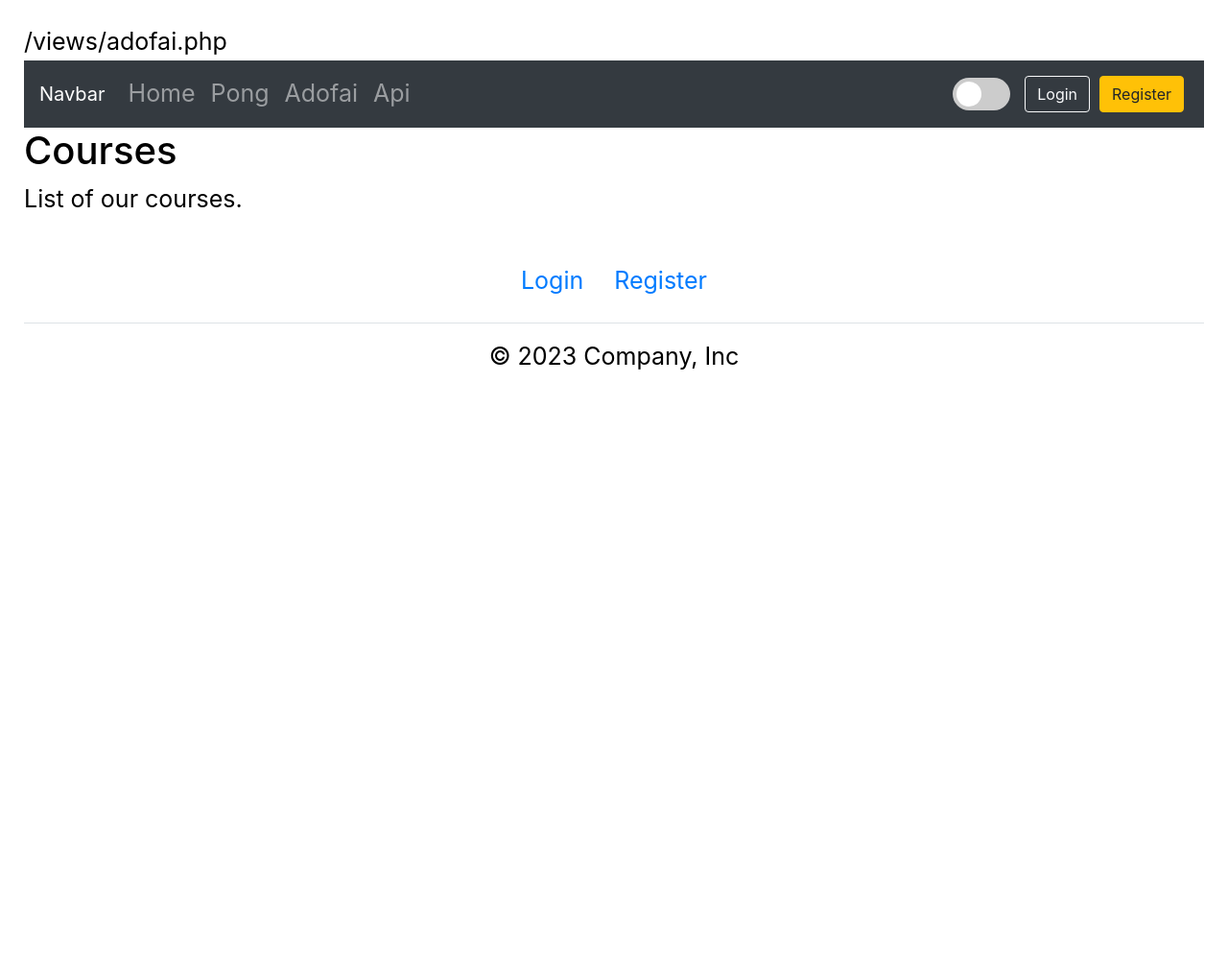
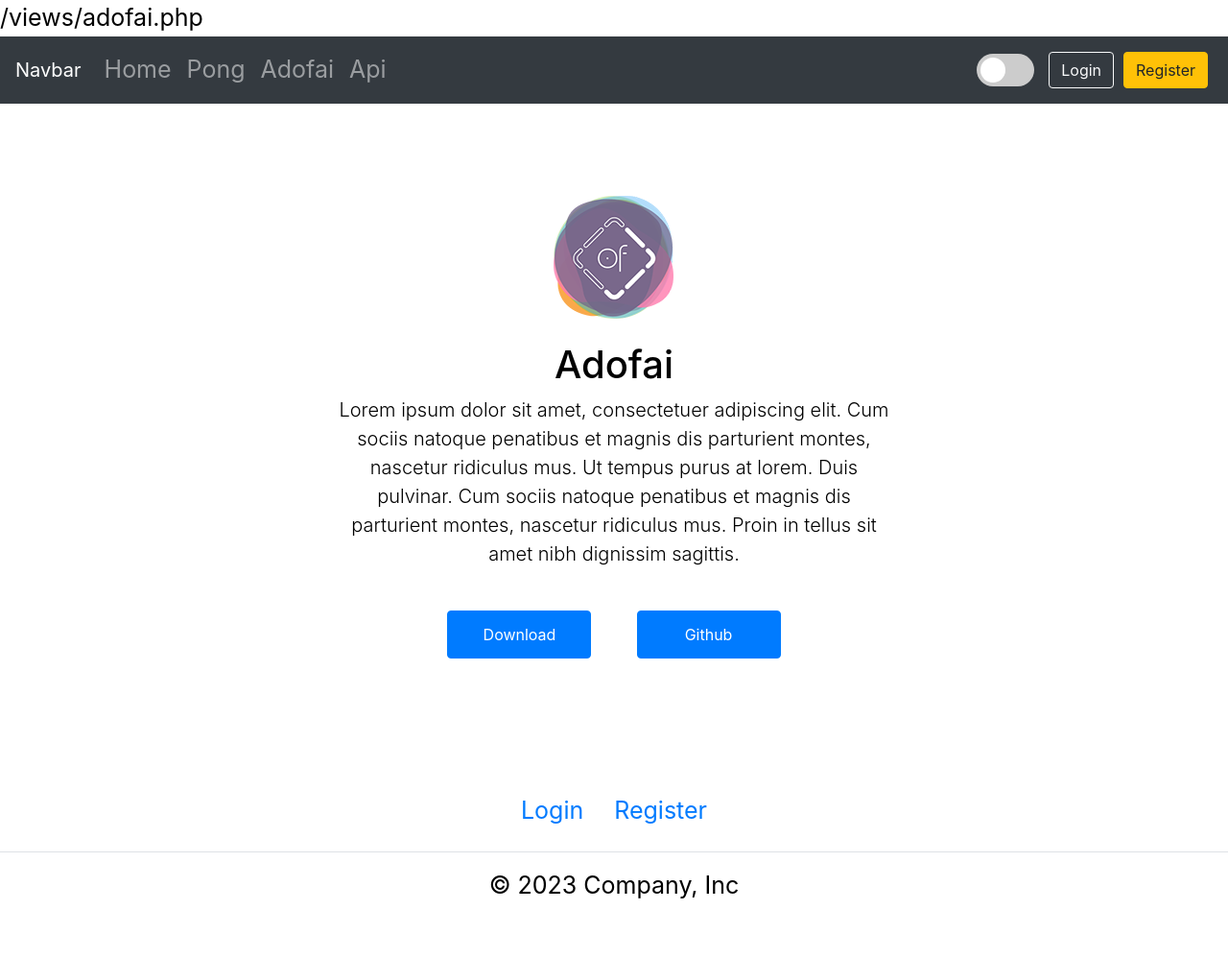
Before and after one commit to ondrejmalik/Xi, a PHP site: page /adofai in a window 1280 px wide. Shown: the whole page at 96% size. Before the commit the page ends 385 px from the top, so only its background shows below. Run offline with PHP 8.4, Linux system fonts and the light colour scheme.

Commit message:
Pong & adofai first commit and download links

```diff
--- a/views/adofai.php
+++ b/views/adofai.php
@@ -1,2 +1,37 @@
-<h1>Courses</h1>
-<p>List of our courses.</p>
+  <div class="px-4 py-5 my-5 text-center">
+    <img class="d-block mx-auto mb-4" src="../assets/home-icon.png" alt="" width="128" height="128">
+    <h1 class="display-5 fw-bold text-body-emphasis">Adofai</h1>
+    <div class="col-lg-6 mx-auto">
+      <p class="lead mb-4">Lorem ipsum dolor sit amet, consectetuer adipiscing elit. Cum sociis natoque penatibus et magnis dis parturient montes, nascetur ridiculus mus. Ut tempus purus at lorem. Duis pulvinar. Cum sociis natoque penatibus et magnis dis parturient montes, nascetur ridiculus mus. Proin in tellus sit amet nibh dignissim sagittis.</p>
+      <div class="d-grid gap-2 d-sm-flex justify-content-sm-center">
+        <div class="button-container">
+          <div>
+            <button class="btn btn-primary" id="menu-button" onclick="location.href='../assets/adofai.rar'">Download</button>
+
+            <button class="btn btn-primary" id="menu-button" onclick="location.href='https://github.com/ondrejmalik/balls'">Github</button>
+
+          </div>
+        </div>
+      </div>
+    </div>
+  </div>
+    <style>
+      /* Custom CSS to center the container */
+      .button-container {
+        display: flex;
+        justify-content: center;
+        align-items: center;
+      }
+      #menu-button {
+        margin: 20px;
+        width: 150px;
+        height: 50px;
+        transition: all 0.3s ease-in-out;
+      }
+      #menu-button:hover {
+            transform: scale(1.1);
+            }
+        #userLoginText{
+         margin : 15px;
+        }
+    </style>
--- a/views/core/header.php
+++ b/views/core/header.php
@@ -14,7 +14,7 @@
           </title>
 
   	</head>
-	<body>
+	<body style = " padding: 0px;">
 		<?php echo $_SESSION['site'] ?>
 	  	<nav class="navbar navbar-expand-lg navbar-dark bg-dark">
 	  		<a class="navbar-brand" href="#">Navbar</a>
@@ -166,6 +166,4 @@
     }
     #login{
     margin: 5px;
-    }
-
     </style>
```
Also changed, not shown: views/pong.php (+33 -21 lines), 2 other files.
